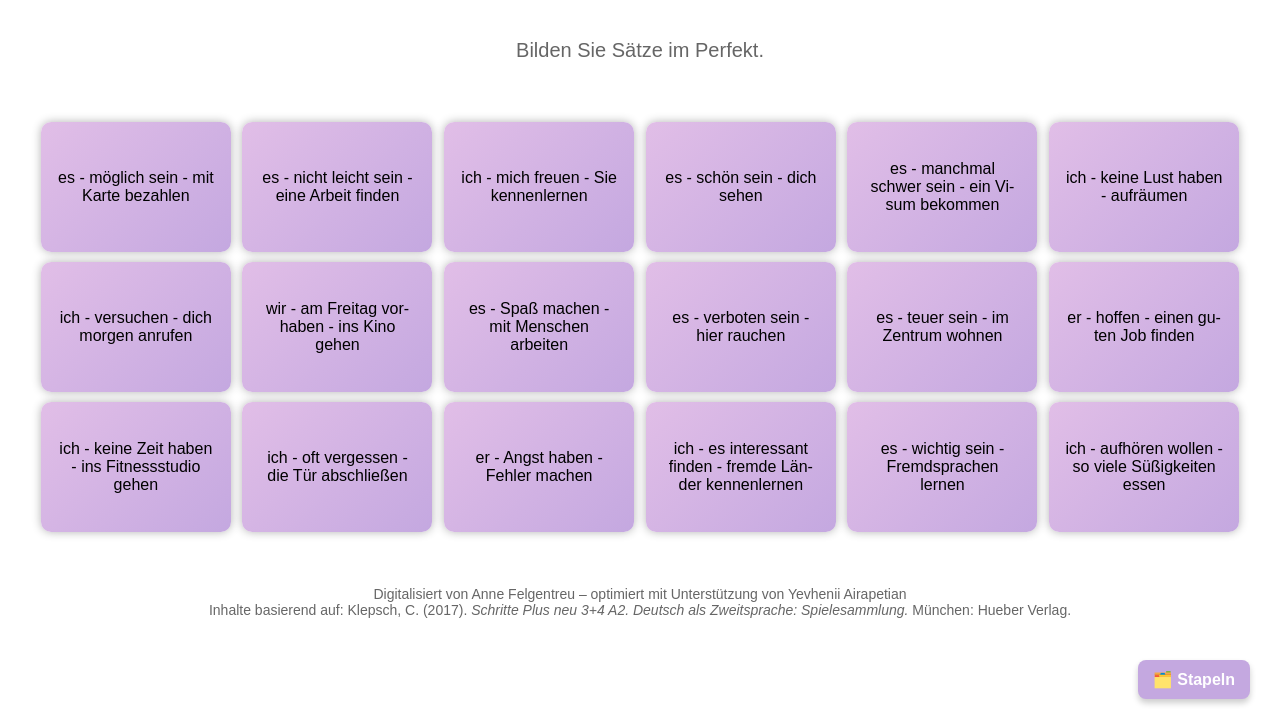
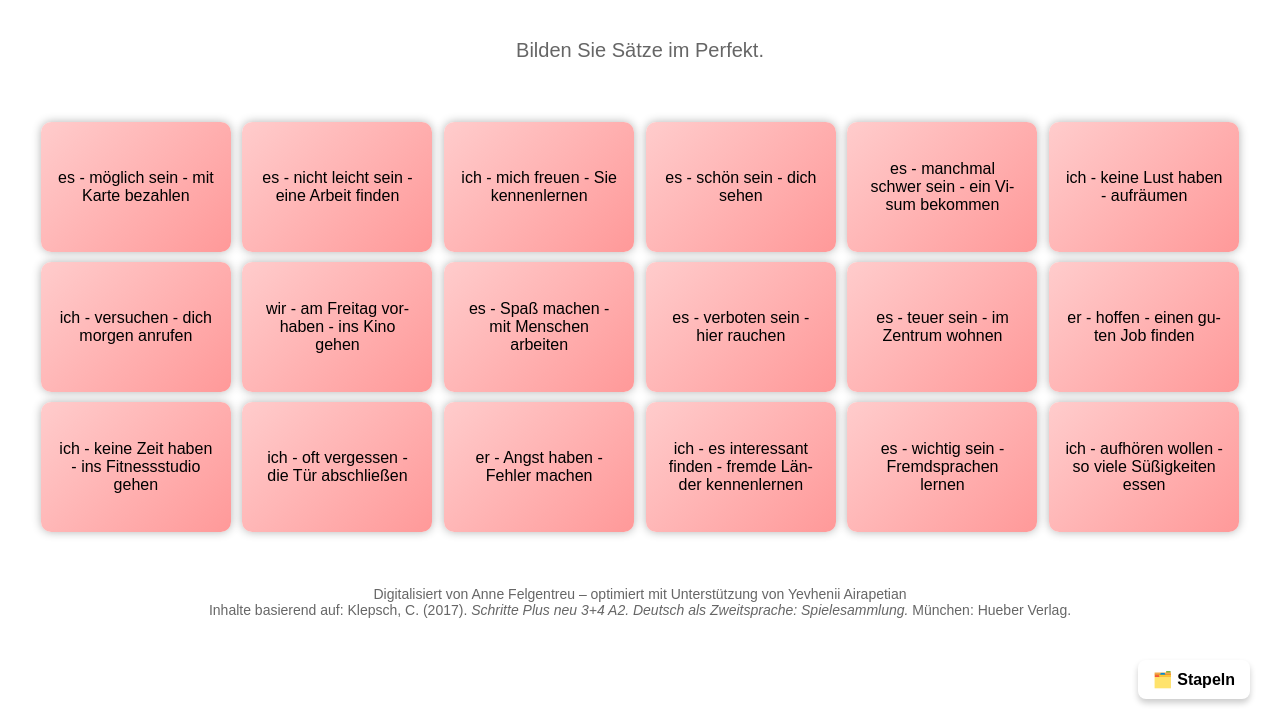
Before and after one commit to fragfrauanne/test_A2, a plain HTML site: page index.html in a window 1280 px wide. Shown: the part 81-800 px from the top of the page. Drawn offline with Linux system fonts and the light colour scheme.

Commit message:
Update styles.css

```diff
--- a/styles.css
+++ b/styles.css
@@ -163,8 +163,8 @@ h1 {
     word-break: break-word;
     /* overflow-wrap: break-word; */
     backface-visibility: hidden;
-    background: linear-gradient(135deg, #e1bee7, #c4a8e0);
-    /* Roter Farbverlauf =  135deg, #ff9999, #ffcccc */
+    background: linear-gradient(135deg, #ffcccc, #ff9999);
+    /* Roter Farbverlauf =  135deg, #ffcccc, #ff9999 */
     /* Grüner Farbverlauf =  135deg, #b3d285, #70b848 */
     /* Violetter Farbverlauf =  135deg, #e1bee7, #c4a8e0 */
 }
@@ -231,7 +231,7 @@ footer {
     bottom: 20px;
     right: 20px;
     z-index: 1000;
-    background-color: #c4a8e0;
+    background-color: #ff9999
     color: white;
     border: none;
     padding: 10px 15px;
@@ -243,7 +243,7 @@ footer {
 }
 
 #toggleLayoutBtn:hover {
-    background-color: #e1bee7;
+    background-color: #ffcccc;
 }
 
 /* layout switching modes */
```
